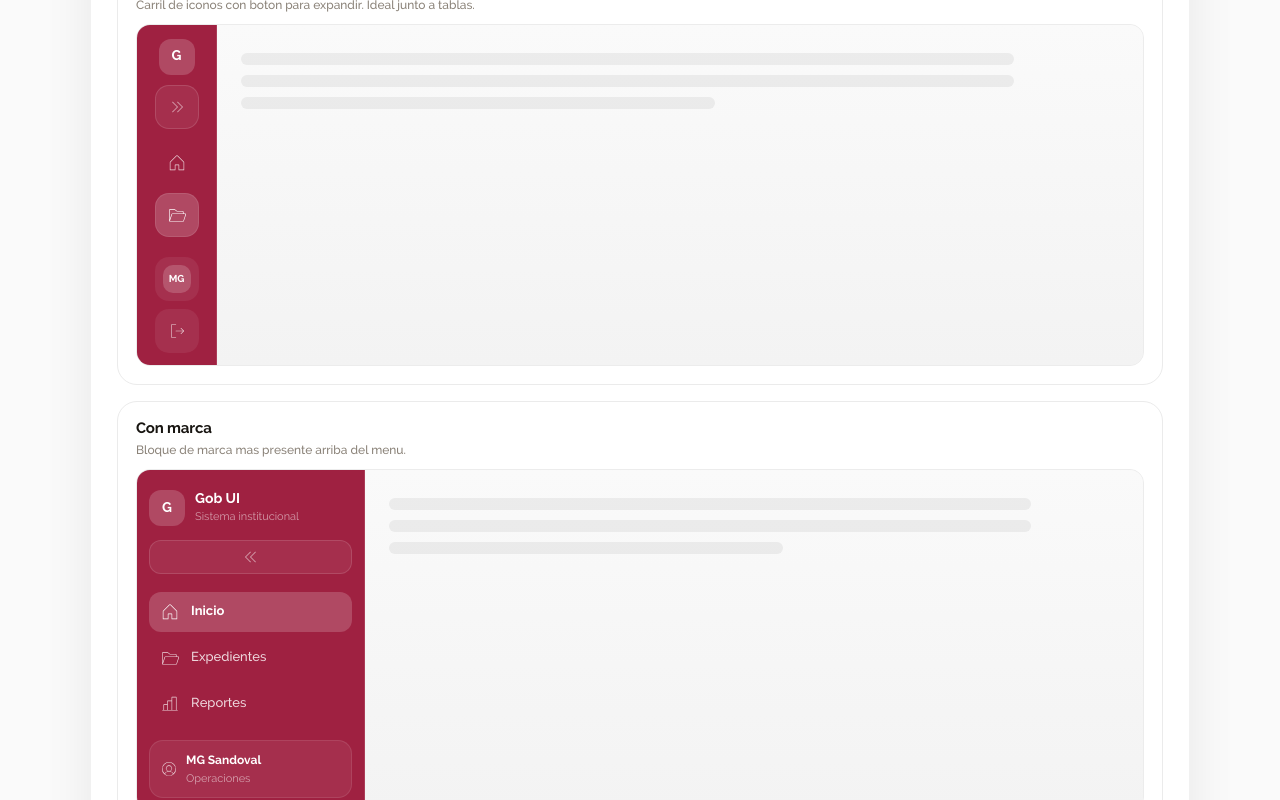
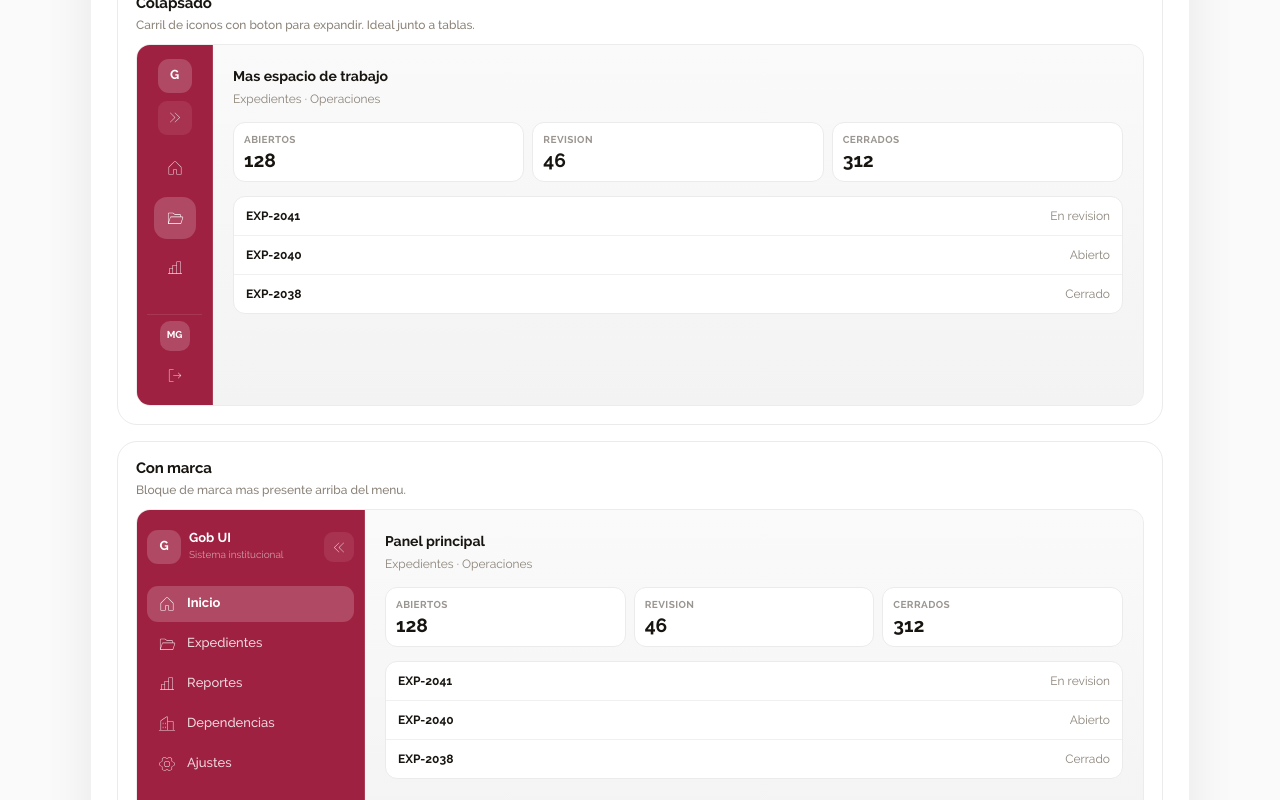
Before and after one commit to mariasan001/gob_ui, a Next.js app in the folder apps/web-next/: page /menu-lateral in a window 1280 px wide. Shown: the part 920-1720 px from the top of the page. Built offline with nearby package versions, Linux system fonts and the light colour scheme.

Commit message:
Afina Menu lateral: sin scroll feo y preview mas completo
Oculta el scrollbar del nav, mueve el colapsar junto a la marca,
suaviza el pie y completa el panel derecho con metricas y listado.

Co-authored-by: mariasan001 <mariasan001@users.noreply.github.com>

```diff
--- a/apps/web-next/src/app/menu-lateral/menu-demo.tsx
+++ b/apps/web-next/src/app/menu-lateral/menu-demo.tsx
@@ -41,7 +41,6 @@ function Brand({
 }) {
   return (
     <div slot="brand" className={`${local.brand} ${large ? local.brandLg : ''}`}>
-      <div className={local.brandTop}>
       <span className={local.mark} aria-hidden="true">
         G
       </span>
@@ -51,7 +50,6 @@ function Brand({
           <small>Sistema institucional</small>
         </div>
       ) : null}
-      </div>
       <button
         type="button"
         className={local.toggle}
@@ -60,28 +58,39 @@ function Brand({
         title={collapsed ? 'Expandir' : 'Colapsar'}
       >
         {collapsed ? (
-          <CaretDoubleRight weight="thin" size={16} />
+          <CaretDoubleRight weight="thin" size={15} />
         ) : (
-          <CaretDoubleLeft weight="thin" size={16} />
+          <CaretDoubleLeft weight="thin" size={15} />
         )}
       </button>
     </div>
   );
 }
 
-function Footer({ collapsed }: { collapsed: boolean }) {
+function Footer({
+  collapsed,
+  showUser,
+}: {
+  collapsed: boolean;
+  showUser: boolean;
+}) {
+  if (!showUser && !collapsed) {
+    return <div slot="footer" className={local.footEmpty} />;
+  }
+
   if (collapsed) {
     return (
       <div slot="footer" className={local.footRail}>
-        <button type="button" className={local.railBtn} title="Perfil" aria-label="Perfil">
-          <span className={local.avatar}>MG</span>
-        </button>
+        <span className={local.avatar} title="MG Sandoval">
+          MG
+        </span>
         <button type="button" className={local.railBtn} title="Salir" aria-label="Salir">
-          <SignOut weight="thin" size={18} aria-hidden="true" />
+          <SignOut weight="thin" size={17} aria-hidden="true" />
         </button>
       </div>
     );
   }
+
   return (
     <div slot="footer" className={local.foot}>
       <UserCircle weight="thin" size={18} aria-hidden="true" />
@@ -113,12 +122,11 @@ function NavItems({
         label === active ? local.navActive : ''
       }`}
       data-active={label === active ? 'true' : undefined}
-      data-tooltip={label}
       title={label}
       onClick={(e) => e.preventDefault()}
     >
       <span className={local.navIcon}>
-        <Icon weight="thin" size={20} aria-hidden="true" />
+        <Icon weight="thin" size={18} aria-hidden="true" />
         {showBadges && badge && collapsed ? <i className={local.badgeDot} /> : null}
       </span>
       {!collapsed ? <span className={local.navLabel}>{label}</span> : null}
@@ -140,6 +148,45 @@ function NavItems({
   return <>{NAV.map(({ label, Icon, badge }) => renderItem(label, Icon, badge))}</>;
 }
 
+function StagePanel({ collapsed }: { collapsed: boolean }) {
+  return (
+    <div className={local.stageContent} aria-hidden="true">
+      <div className={local.stageHead}>
+        <strong>{collapsed ? 'Mas espacio de trabajo' : 'Panel principal'}</strong>
+        <span>Expedientes · Operaciones</span>
+      </div>
+      <div className={local.stageCards}>
+        <article>
+          <em>Abiertos</em>
+          <b>128</b>
+        </article>
+        <article>
+          <em>Revision</em>
+          <b>46</b>
+        </article>
+        <article>
+          <em>Cerrados</em>
+          <b>312</b>
+        </article>
+      </div>
+      <div className={local.stageList}>
+        <div>
+          <strong>EXP-2041</strong>
+          <span>En revision</span>
+        </div>
+        <div>
+          <strong>EXP-2040</strong>
+          <span>Abierto</span>
+        </div>
+        <div>
+          <strong>EXP-2038</strong>
+          <span>Cerrado</span>
+        </div>
+      </div>
+    </div>
+  );
+}
+
 export function MenuDemo({
   example,
   tone,
@@ -149,6 +196,14 @@ export function MenuDemo({
 }) {
   const [collapsed, setCollapsed] = useState(example.variant === 'collapsed');
   const variant = example.variant === 'collapsed' ? 'basic' : example.variant;
+  const showUser =
+    example.variant === 'user' ||
+    example.variant === 'basic' ||
+    example.variant === 'brand' ||
+    example.variant === 'dense' ||
+    example.variant === 'badges' ||
+    example.variant === 'grouped' ||
+    collapsed;
 
   return (
     <div className={local.stageFrame}>
@@ -166,15 +221,11 @@ export function MenuDemo({
         <NavItems
           variant={example.variant}
           collapsed={collapsed}
-          active={example.variant === 'collapsed' || collapsed ? 'Expedientes' : 'Inicio'}
+          active={collapsed ? 'Expedientes' : 'Inicio'}
         />
-        <Footer collapsed={collapsed} />
+        <Footer collapsed={collapsed} showUser={showUser} />
       </gob-sidebar>
-      <div className={local.stageContent} aria-hidden="true">
-        <span className={local.stageLine} />
-        <span className={local.stageLine} />
-        <span className={`${local.stageLine} ${local.stageLineShort}`} />
-      </div>
+      <StagePanel collapsed={collapsed} />
     </div>
   );
 }
--- a/apps/web-next/src/app/menu-lateral/menu.module.css
+++ b/apps/web-next/src/app/menu-lateral/menu.module.css
@@ -65,7 +65,7 @@
 
 .stage {
   display: block;
-  min-height: 340px;
+  min-height: 360px;
   padding: 0;
   border-radius: 14px;
   background: #f4f4f4;
@@ -76,68 +76,128 @@
 .stageFrame {
   display: grid;
   grid-template-columns: auto minmax(0, 1fr);
-  min-height: 340px;
-  height: 340px;
+  min-height: 360px;
+  height: 360px;
 }
 
 .stageContent {
   display: grid;
   align-content: start;
-  gap: 10px;
-  padding: 28px 24px;
-  background:
-    linear-gradient(180deg, #fafafa 0%, #f3f3f3 100%);
+  gap: 14px;
+  padding: 22px 20px;
+  background: linear-gradient(180deg, #fafafa 0%, #f3f3f3 100%);
+  min-width: 0;
 }
 
-.stageLine {
-  display: block;
-  height: 12px;
-  border-radius: 8px;
-  background: rgba(24, 21, 17, 0.06);
-  width: 88%;
+.stageHead {
+  display: grid;
+  gap: 2px;
 }
 
-.stageLineShort {
-  width: 54%;
+.stageHead strong {
+  font-size: 14px;
+  font-weight: 700;
+  color: #181511;
+}
+
+.stageHead span {
+  font-size: 12px;
+  color: #8a8278;
+}
+
+.stageCards {
+  display: grid;
+  grid-template-columns: repeat(3, minmax(0, 1fr));
+  gap: 8px;
+}
+
+.stageCards article {
+  display: grid;
+  gap: 4px;
+  padding: 10px;
+  border-radius: 12px;
+  background: #fff;
+  border: 1px solid #ebebeb;
+}
+
+.stageCards em {
+  font-style: normal;
+  font-size: 10px;
+  font-weight: 700;
+  letter-spacing: 0.04em;
+  text-transform: uppercase;
+  color: #9a9590;
+}
+
+.stageCards b {
+  font-size: 1.2rem;
+  font-weight: 700;
+  color: #181511;
+  line-height: 1;
+}
+
+.stageList {
+  display: grid;
+  border-radius: 12px;
+  border: 1px solid #ebebeb;
+  background: #fff;
+  overflow: hidden;
+}
+
+.stageList div {
+  display: flex;
+  justify-content: space-between;
+  gap: 10px;
+  padding: 10px 12px;
+  border-bottom: 1px solid #f0f0f0;
+  font-size: 12px;
+}
+
+.stageList div:last-child {
+  border-bottom: 0;
+}
+
+.stageList strong {
+  color: #181511;
+  font-weight: 700;
+}
+
+.stageList span {
+  color: #8a8278;
 }
 
 .sidebar {
   --gob-sidebar-width: 228px;
-  --gob-sidebar-collapsed-width: 80px;
+  --gob-sidebar-collapsed-width: 76px;
   height: 100%;
   overflow: hidden;
 }
 
 .sidebarRail {
-  --gob-sidebar-collapsed-width: 80px;
+  --gob-sidebar-collapsed-width: 76px;
 }
 
 .brand {
-  display: grid;
-  gap: 10px;
+  display: flex;
+  align-items: center;
+  gap: 8px;
   width: 100%;
   min-width: 0;
 }
 
-.brandTop {
-  display: flex;
-  align-items: center;
-  gap: 10px;
-  min-width: 0;
-}
-
-.brandLg .brandTop {
+.brandLg {
   padding: 2px 0 4px;
 }
 
 .brandText {
+  flex: 1 1 auto;
   min-width: 0;
   overflow: hidden;
 }
 
 .brandText strong {
   display: block;
-  font-size: 14px;
+  font-size: 13px;
   font-weight: 700;
   line-height: 1.2;
   color: var(--gob-sidebar-active-text, inherit);
@@ -147,7 +207,7 @@
 .brandText small {
   display: block;
   margin-top: 2px;
-  font-size: 11px;
+  font-size: 10px;
   color: var(--gob-sidebar-muted, #9a9590);
   white-space: nowrap;
 }
@@ -155,12 +215,12 @@
 .mark {
   display: grid;
   place-items: center;
-  width: 36px;
-  height: 36px;
-  border-radius: 12px;
+  width: 34px;
+  height: 34px;
+  border-radius: 11px;
   background: var(--gob-sidebar-accent, #9f2141);
   color: #fff;
-  font-size: 14px;
+  font-size: 13px;
   font-weight: 700;
   flex: 0 0 auto;
 }
@@ -172,43 +232,42 @@
 
 .toggle {
   appearance: none;
-  display: inline-flex;
-  align-items: center;
-  justify-content: center;
-  gap: 6px;
-  width: 100%;
-  min-height: 34px;
-  border: 1px solid color-mix(in srgb, currentColor 16%, transparent);
-  border-radius: 12px;
-  background: color-mix(in srgb, currentColor 8%, transparent);
+  display: grid;
+  place-items: center;
+  width: 30px;
+  height: 30px;
+  margin-left: auto;
+  border: 0;
+  border-radius: 9px;
+  background: color-mix(in srgb, currentColor 10%, transparent);
   color: inherit;
   cursor: pointer;
-  transition: background 140ms ease, transform 140ms ease;
+  flex: 0 0 auto;
+  transition: background 140ms ease;
 }
 
 .toggle:hover {
-  background: color-mix(in srgb, currentColor 14%, transparent);
+  background: color-mix(in srgb, currentColor 16%, transparent);
 }
 
-:global(gob-sidebar[collapsed]) .brandTop {
-  justify-content: center;
+:global(gob-sidebar[collapsed]) .brand {
+  flex-direction: column;
+  gap: 8px;
 }
 
 :global(gob-sidebar[collapsed]) .toggle {
-  width: 44px;
-  min-height: 44px;
-  margin-inline: auto;
-  border-radius: 14px;
+  margin-left: 0;
+  width: 34px;
+  height: 34px;
 }
 
 .navItem {
-  position: relative;
   display: flex;
   align-items: center;
   gap: 10px;
-  min-height: 40px;
+  min-height: 36px;
   padding: 0 10px;
-  border-radius: 12px;
+  border-radius: 11px;
   color: inherit;
   text-decoration: none;
   font-size: 13px;
@@ -218,11 +277,11 @@
 
 .navItemRail {
   justify-content: center;
-  width: 44px;
-  height: 44px;
-  min-height: 44px;
+  width: 42px;
+  height: 42px;
+  min-height: 42px;
   padding: 0;
-  border-radius: 14px;
+  border-radius: 13px;
 }
 
 .navIcon {
@@ -230,8 +289,8 @@
   display: grid;
   place-items: center;
   flex: 0 0 auto;
-  width: 22px;
-  height: 22px;
+  width: 20px;
+  height: 20px;
 }
 
 .navLabel {
@@ -248,12 +307,8 @@
   font-weight: 700;
 }
 
-.navItemRail.navActive {
-  box-shadow: inset 0 0 0 1px color-mix(in srgb, currentColor 10%, transparent);
-}
-
 .group {
-  margin: 10px 0 4px;
+  margin: 8px 0 2px;
   padding: 0 10px;
   font-size: 10px;
   font-weight: 700;
@@ -287,17 +342,18 @@
   height: 7px;
   border-radius: 50%;
   background: var(--gob-sidebar-active-text, #fff);
-  box-shadow: 0 0 0 2px color-mix(in srgb, var(--gob-sidebar-bg, #9f2141) 80%, transparent);
+}
+
+.footEmpty {
+  display: none;
 }
 
 .foot {
   display: flex;
   align-items: center;
   gap: 8px;
-  padding: 10px;
-  border-radius: 14px;
-  background: color-mix(in srgb, currentColor 8%, transparent);
-  border: 1px solid color-mix(in srgb, currentColor 12%, transparent);
+  padding: 8px 4px 2px;
+  border-top: 1px solid color-mix(in srgb, currentColor 12%, transparent);
 }
 
 .foot strong {
@@ -319,17 +375,19 @@
   gap: 8px;
   justify-items: center;
   width: 100%;
+  padding-top: 6px;
+  border-top: 1px solid color-mix(in srgb, currentColor 12%, transparent);
 }
 
 .railBtn {
   appearance: none;
   display: grid;
   place-items: center;
-  width: 44px;
-  height: 44px;
+  width: 34px;
+  height: 34px;
   border: 0;
-  border-radius: 14px;
-  background: color-mix(in srgb, currentColor 8%, transparent);
+  border-radius: 10px;
+  background: transparent;
   color: inherit;
   cursor: default;
 }
@@ -337,8 +395,8 @@
 .avatar {
   display: grid;
   place-items: center;
-  width: 28px;
-  height: 28px;
+  width: 30px;
+  height: 30px;
   border-radius: 10px;
   background: var(--gob-sidebar-active-bg, rgba(255, 255, 255, 0.18));
   color: var(--gob-sidebar-active-text, #fff);
@@ -395,14 +453,13 @@
   .stageFrame {
     grid-template-columns: 1fr;
     height: auto;
-    min-height: 0;
   }
 
   .sidebar {
-    height: 320px;
+    height: 340px;
   }
 
   .stageContent {
-    display: none;
+    border-top: 1px solid #ececec;
   }
 }
```
Also changed, not shown: apps/web-next/src/app/menu-lateral/menu-data.ts (+3 -18 lines), packages/ui-wc/src/components/sidebar/sidebar-styles.ts (+11 -3 lines). Lines whose indentation alone changed are shown as unchanged.
